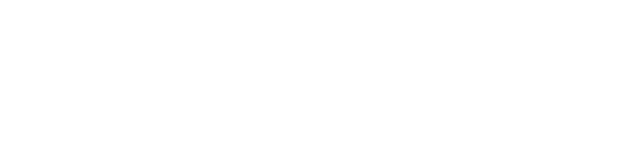
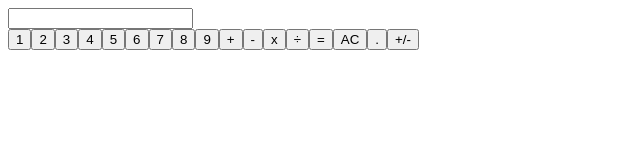
Before and after one commit to t-powers/odinCalculator, a plain HTML site: page index.html in a window 1280 px wide. Shown: the whole page, without its empty margins (0-640 px from the left). Drawn offline with Linux system fonts and the light colour scheme.

Commit message:
Created buttons

```diff
--- a/index.html
+++ b/index.html
@@ -6,14 +6,15 @@
           content="width=device-width, user-scalable=no, initial-scale=1.0, maximum-scale=1.0, minimum-scale=1.0">
     <title>My Calculator</title>
     <script src="index.js" defer></script>
+    <link rel="stylesheet" href="style.css">
 
 </head>
 <body>
 <main>
-    <section id="calculator">
-        <label id="display" readonly type="text">
+    <div id="calculator">
+        <input type="text" id="display" readonly>
         <div id="buttons"></div>
-    </section>
+    </div>
 </main>
 
 </body>
--- a/index.js
+++ b/index.js
@@ -6,14 +6,13 @@ let firstNum = 0;
 let operator = null;
 let secondNum = null;
 
-const display = document.getElementById("display")
-const buttons = document.getElementById("buttons");
 
-//attach numbers to buttons
 for (let i = 0; i < allButtons.length; i++) {
-    const button = document.createElement('button');
-    const value = allButtons[i];
+    let button = document.createElement('button');
+    let value = allButtons[i];
     button.innerText = value;
 
+    document.getElementById("buttons").appendChild(button);
+    const display = document.getElementById("display");
 
 }
```
